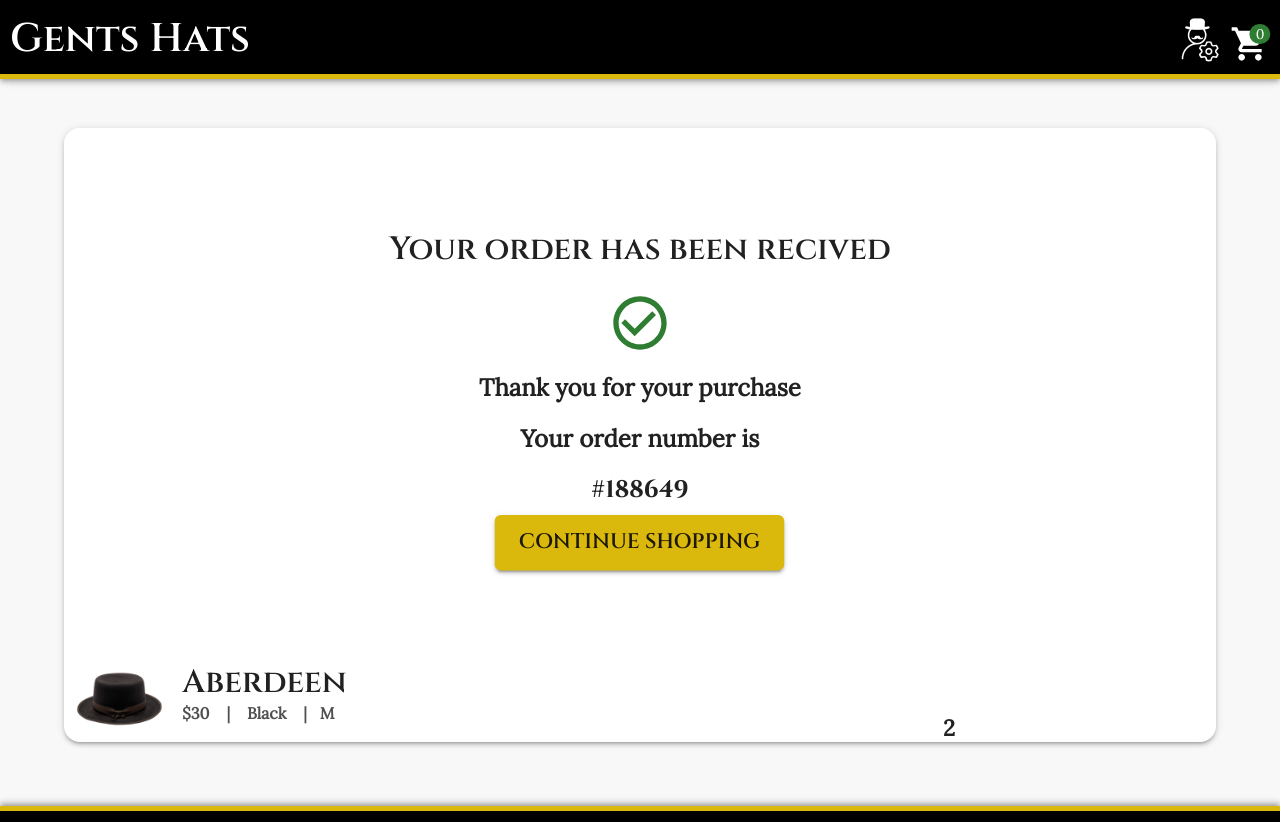
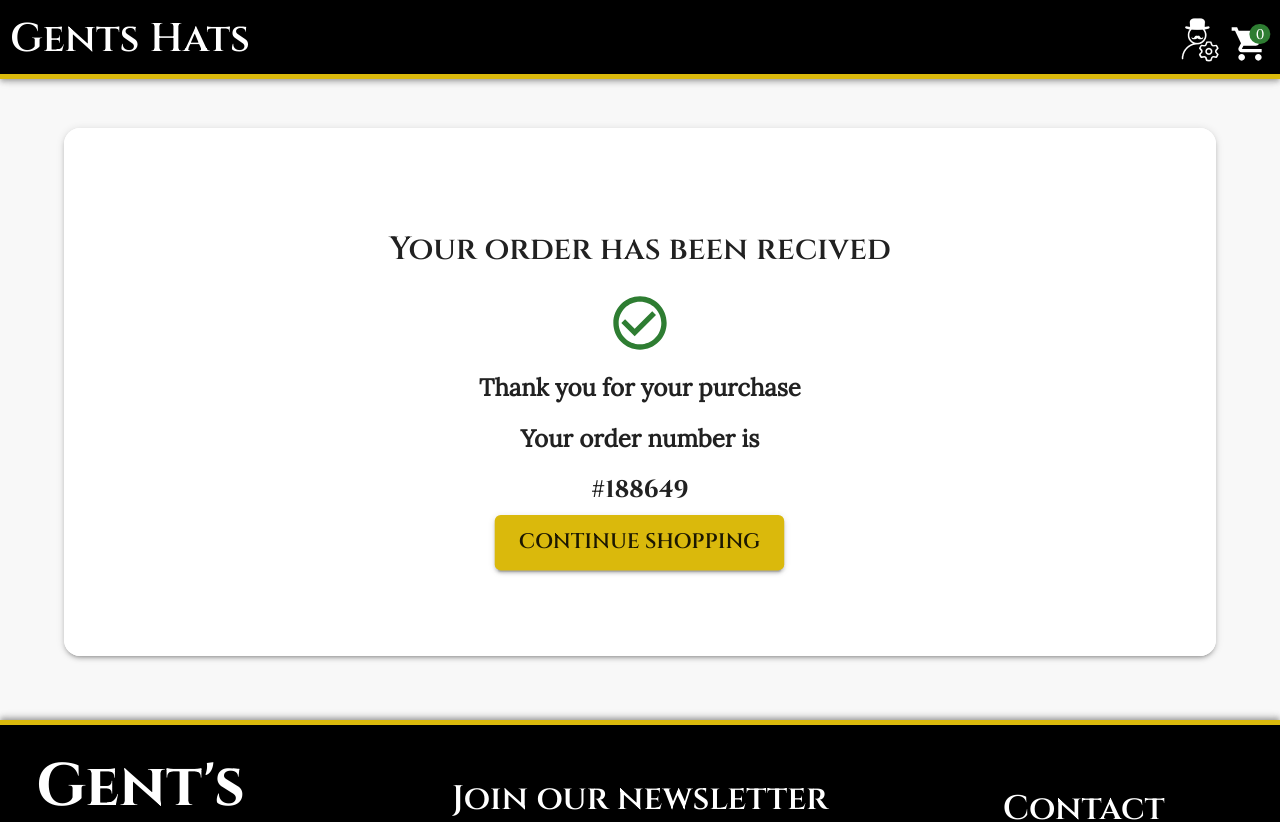
Before and after one commit to Sillen00/React-Webshop-Gents-Hat, a React (Vite) app: page /confirm in a window 1280 px wide. Shown: the top 822 px of the page. Built offline with nearby package versions, Linux system fonts and the light colour scheme.

Commit message:
infotext about order and a continue shopping button to home.

```diff
--- a/src/pages/OrderConfirmation.tsx
+++ b/src/pages/OrderConfirmation.tsx
@@ -1,7 +1,6 @@
 import * as Icon from '@mui/icons-material'
 import { Box, Button, Paper, SxProps, Theme, Typography } from '@mui/material'
 import { Container } from '@mui/system'
-import OrderData from '../components/OrderData'
 
 function OrderConfirmation() {
   return (
@@ -31,7 +30,6 @@ function OrderConfirmation() {
             Continue Shopping
           </Button>
         </Box>
-        <OrderData />
       </Paper>
     </Container>
   )
@@ -92,4 +90,5 @@ const buttonStyleSX: SxProps<Theme> = theme => ({
   },
 })
 
+
 export default OrderConfirmation
```
